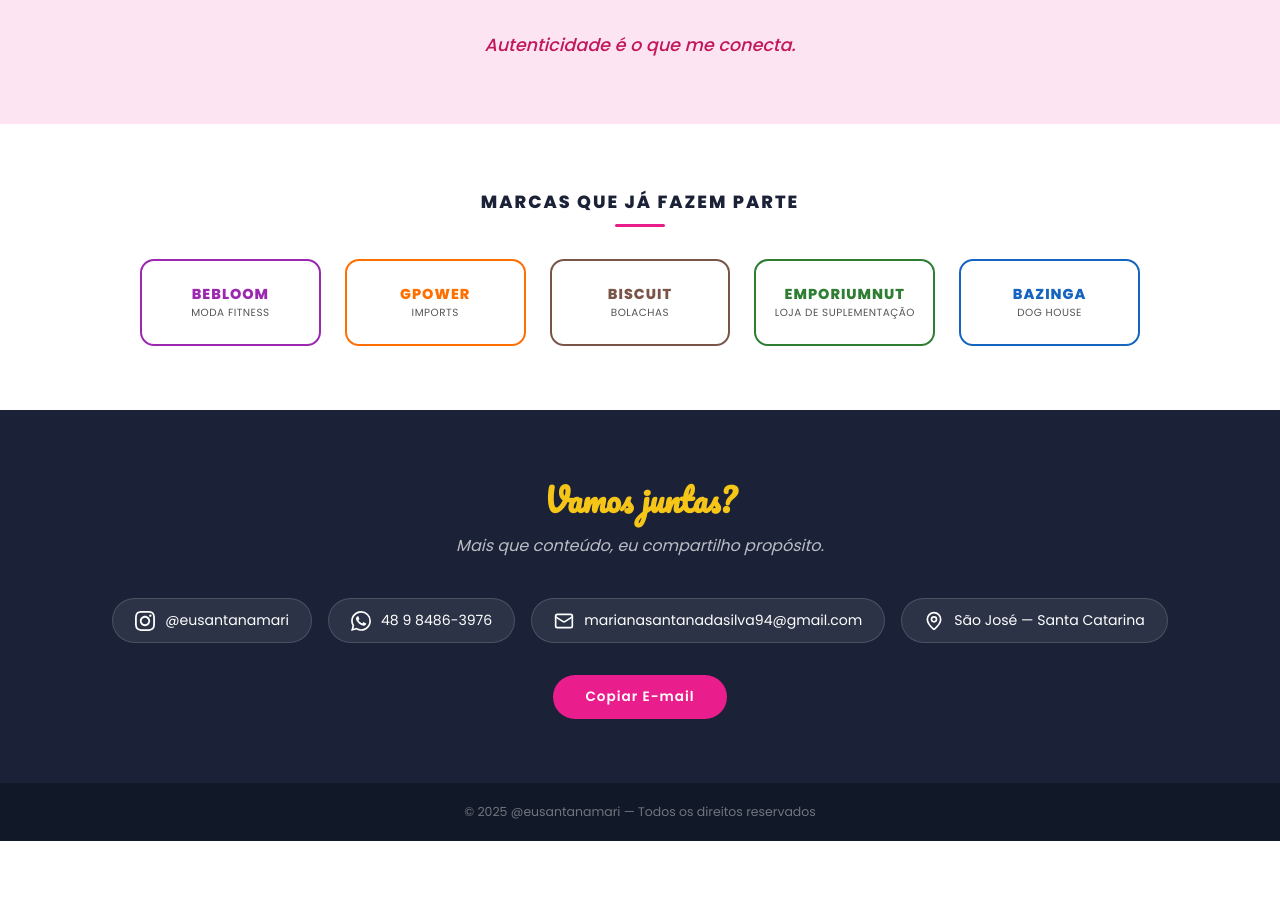
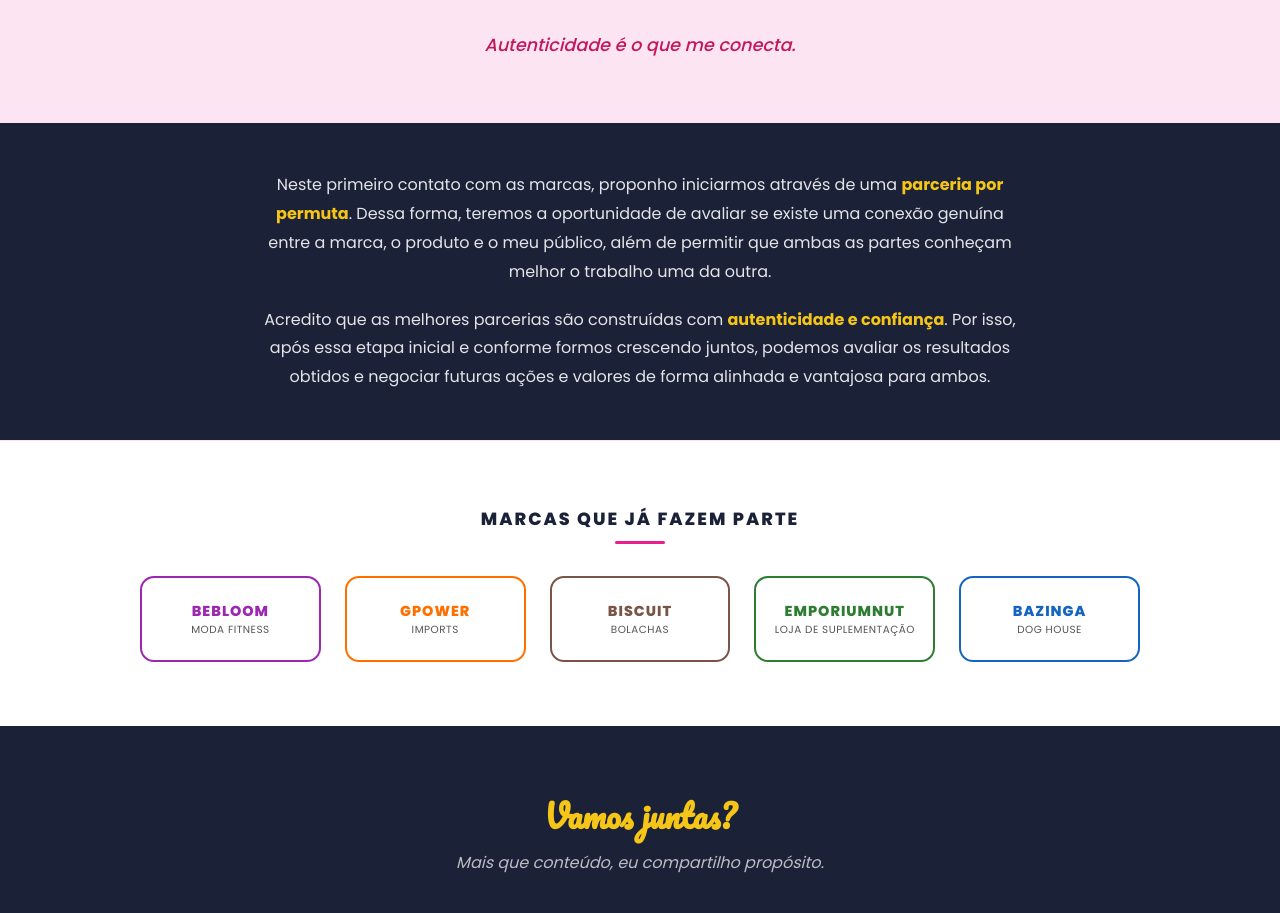
Before and after one commit to onluiz/cv-mari, a React (Vite) app: page / in a window 1280 px wide. Shown: the part 4142-5055 px from the top of the page. Before the commit the page ends 4983 px from the top, so only its background shows below. Built offline with nearby package versions, Linux system fonts and the light colour scheme.

Commit message:
Adiciona mini-section de proposta de parceria por permuta acima das marcas
https://claude.ai/code/session_01WTb9L7SgkXqP3KU7Ge6yDZ

```diff
--- a/src/App.css
+++ b/src/App.css
@@ -512,6 +512,35 @@ section {
 }
 
 /* ==============================
+   PROPOSAL
+   ============================== */
+.proposal-section {
+  background: var(--navy);
+  padding: 3rem 2rem;
+}
+
+.proposal-content {
+  max-width: 760px;
+  margin: 0 auto;
+  display: flex;
+  flex-direction: column;
+  gap: 1.2rem;
+}
+
+.proposal-content p {
+  color: rgba(255, 255, 255, 0.88);
+  font-size: 1rem;
+  line-height: 1.8;
+  text-align: center;
+  margin: 0;
+}
+
+.proposal-content strong {
+  color: var(--gold);
+  font-weight: 700;
+}
+
+/* ==============================
    BRANDS
    ============================== */
 .brands-section {
--- a/src/App.tsx
+++ b/src/App.tsx
@@ -220,6 +220,14 @@ function App() {
         <p className="authenticity-quote">Autenticidade é o que me conecta.</p>
       </section>
 
+      {/* PROPOSTA INICIAL */}
+      <section className="proposal-section">
+        <div className="proposal-content">
+          <p>Neste primeiro contato com as marcas, proponho iniciarmos através de uma <strong>parceria por permuta</strong>. Dessa forma, teremos a oportunidade de avaliar se existe uma conexão genuína entre a marca, o produto e o meu público, além de permitir que ambas as partes conheçam melhor o trabalho uma da outra.</p>
+          <p>Acredito que as melhores parcerias são construídas com <strong>autenticidade e confiança</strong>. Por isso, após essa etapa inicial e conforme formos crescendo juntos, podemos avaliar os resultados obtidos e negociar futuras ações e valores de forma alinhada e vantajosa para ambos.</p>
+        </div>
+      </section>
+
       {/* MARCAS */}
       <section className="brands-section">
         <h2 className="section-title">MARCAS QUE JÁ FAZEM PARTE</h2>
```
